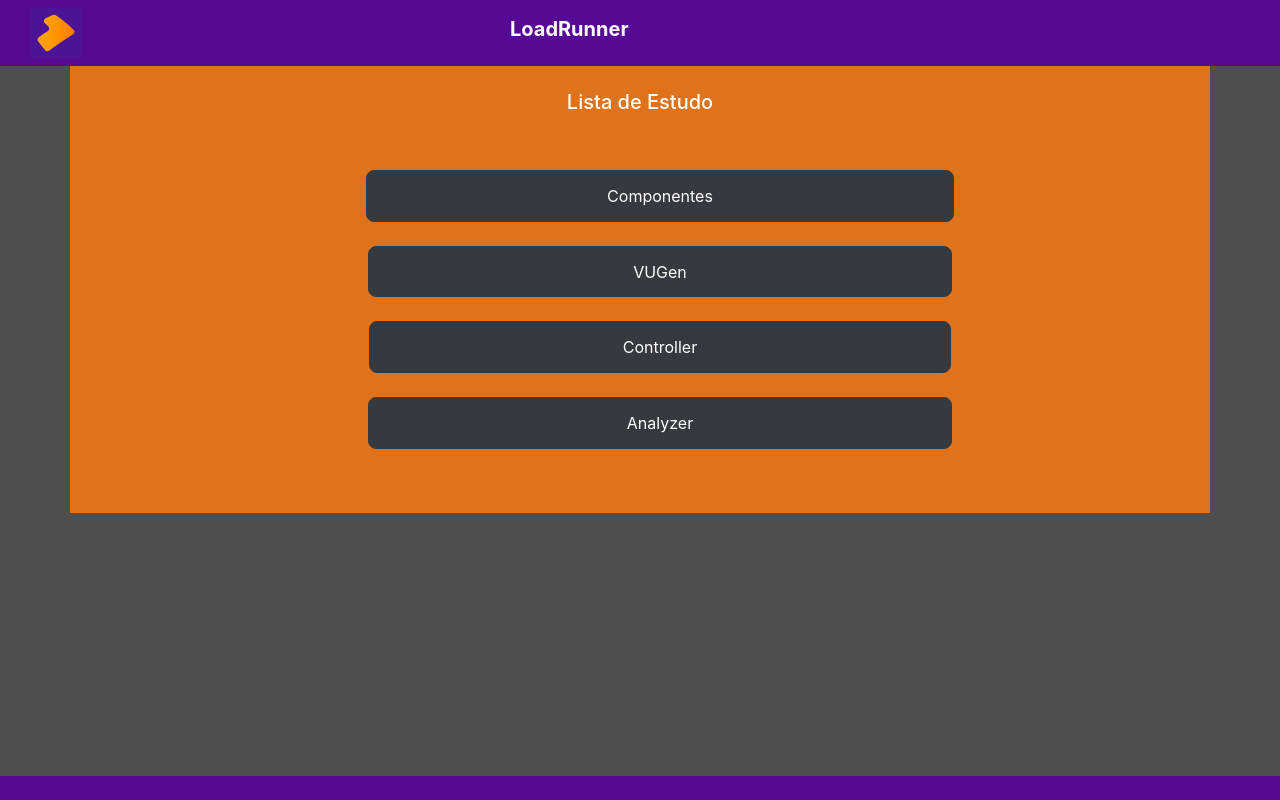
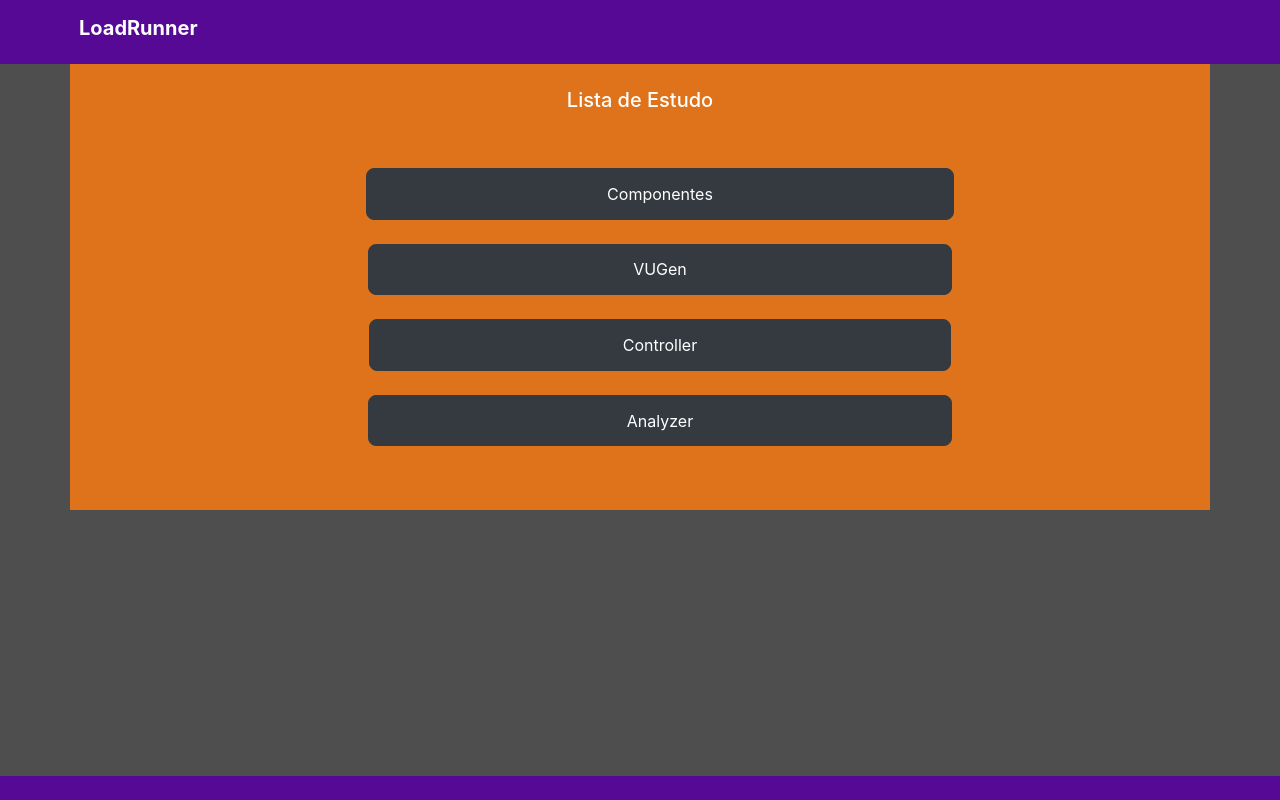
Before and after one commit to PauloNegri/LoadRunner, a plain HTML site: page LoadRunner.html in a window 1280 px wide. Drawn offline with nearby package versions, Linux system fonts and the light colour scheme.

Commit message:
Update LoadRunner.html

```diff
--- a/LoadRunner.html
+++ b/LoadRunner.html
@@ -10,12 +10,7 @@
     </head>
     <body style="background-color: rgb(78, 78, 78);">
       <nav class="navbar navbar-expand-lg " style="background-color:rgb(85, 9, 148);">
-        <div class="col-4">
-            <a href="index.html"><img src="_logo.jpg" alt="logo Spread" width="13%" height="13%"></a>
-        </div>
-        <div class="col-8">
-          <h1 class="navbar-brand col col-10 fw-bold ml-5" style="color: white;"><b>LoadRunner</b></h1>
-        </div>
+        <a href="index.html"><h1 class="navbar-brand col col-10 fw-bold ml-5" style="color: white;"><b>LoadRunner</b></h1></a>
       </nav>
       <div class="container" style="background-color: rgba(228, 117, 27, 0.973);">
         <br>
```
